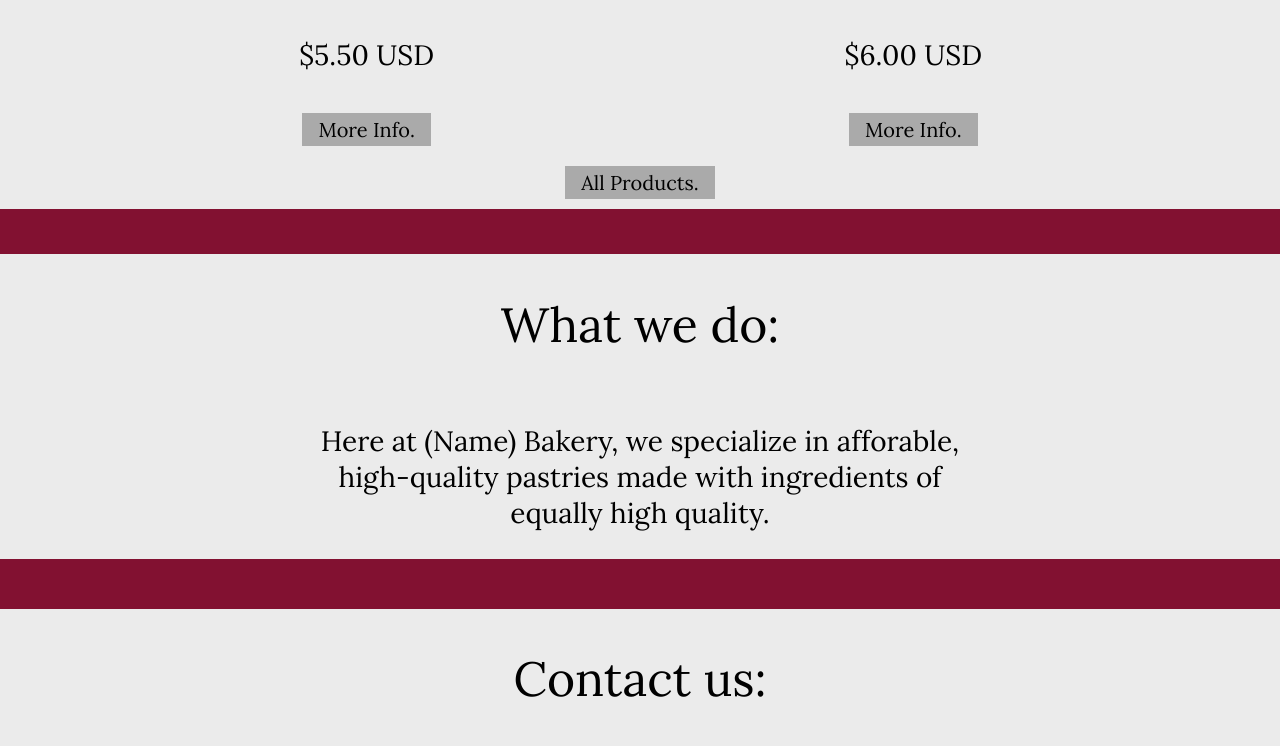
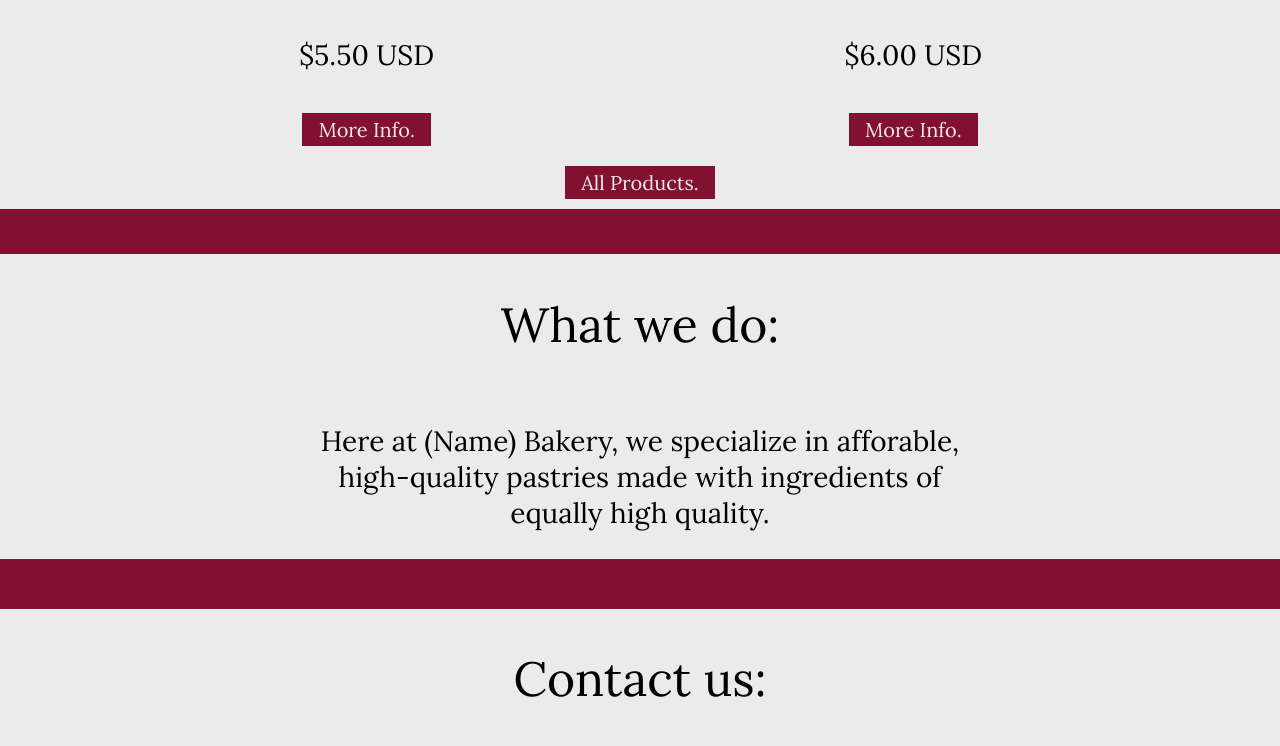
Before and after one commit to enr-p/portfolio-test, a plain HTML site: page index.html in a window 1280 px wide. Shown: the part 1209-1955 px from the top of the page. Drawn offline with nearby package versions, Linux system fonts and the light colour scheme.

Commit message:
Update index.css

```diff
--- a/css/index.css
+++ b/css/index.css
@@ -56,7 +56,8 @@ button {
 	outline: none;
 	margin-bottom: 10px;
 	cursor: pointer;
-	background-color: #aaa;
+	background-color: var(--dark-red);
+	color: var(--white);
 }
 button:hover {
 	background-color: #ccc;
```
